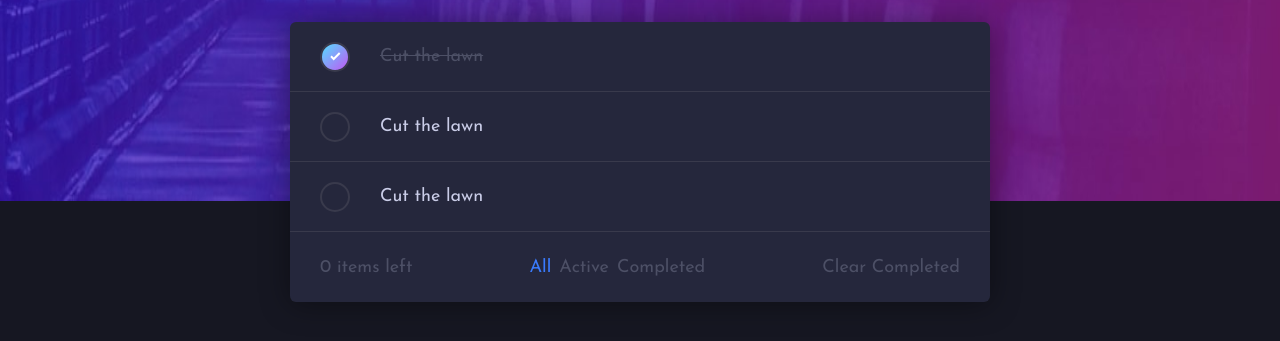
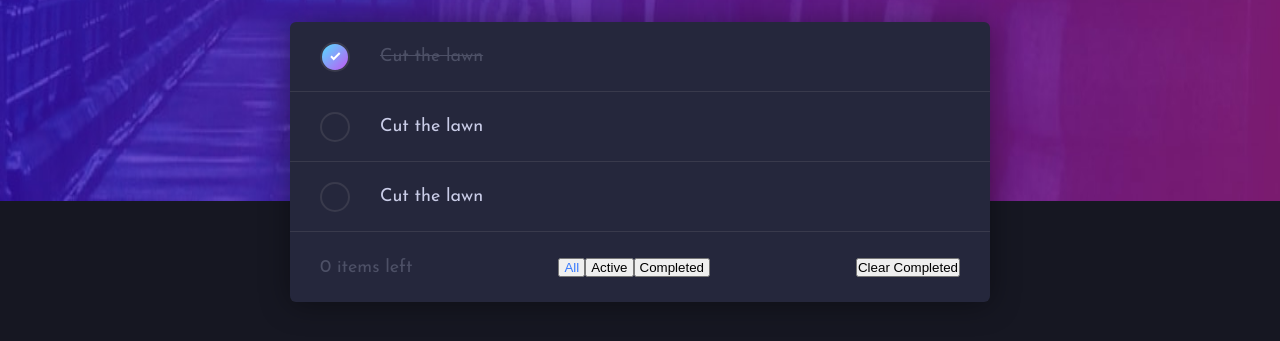
Before and after one commit to neha2503/todo-app-main, a plain HTML site: page index.html in a window 1280 px wide. Shown: the part 279-620 px from the top of the page. Drawn offline with Linux system fonts and the light colour scheme; no server answers.

Commit message:
Update index.html

```diff
--- a/index.html
+++ b/index.html
@@ -76,12 +76,12 @@
                     <p class><span id="items-left">0</span> items left</p>
                 </div>
                 <div class="items-statuses">
-                    <span class="active">All</span>
-                    <span>Active</span>
-                    <span>Completed</span>
+                   <button id="all"> <span class="active">All</span></button>
+                    <button id="active"><span>Active</span></button>
+                   <button id="completed"><span>Completed</span></button>
                 </div>
                 <div class="items-clear">
-                    <span>Clear Completed</span>
+                    <button id="clear-completed"><span>Clear Completed</span></button>
                 </div>
             </div>
         </div>
```
